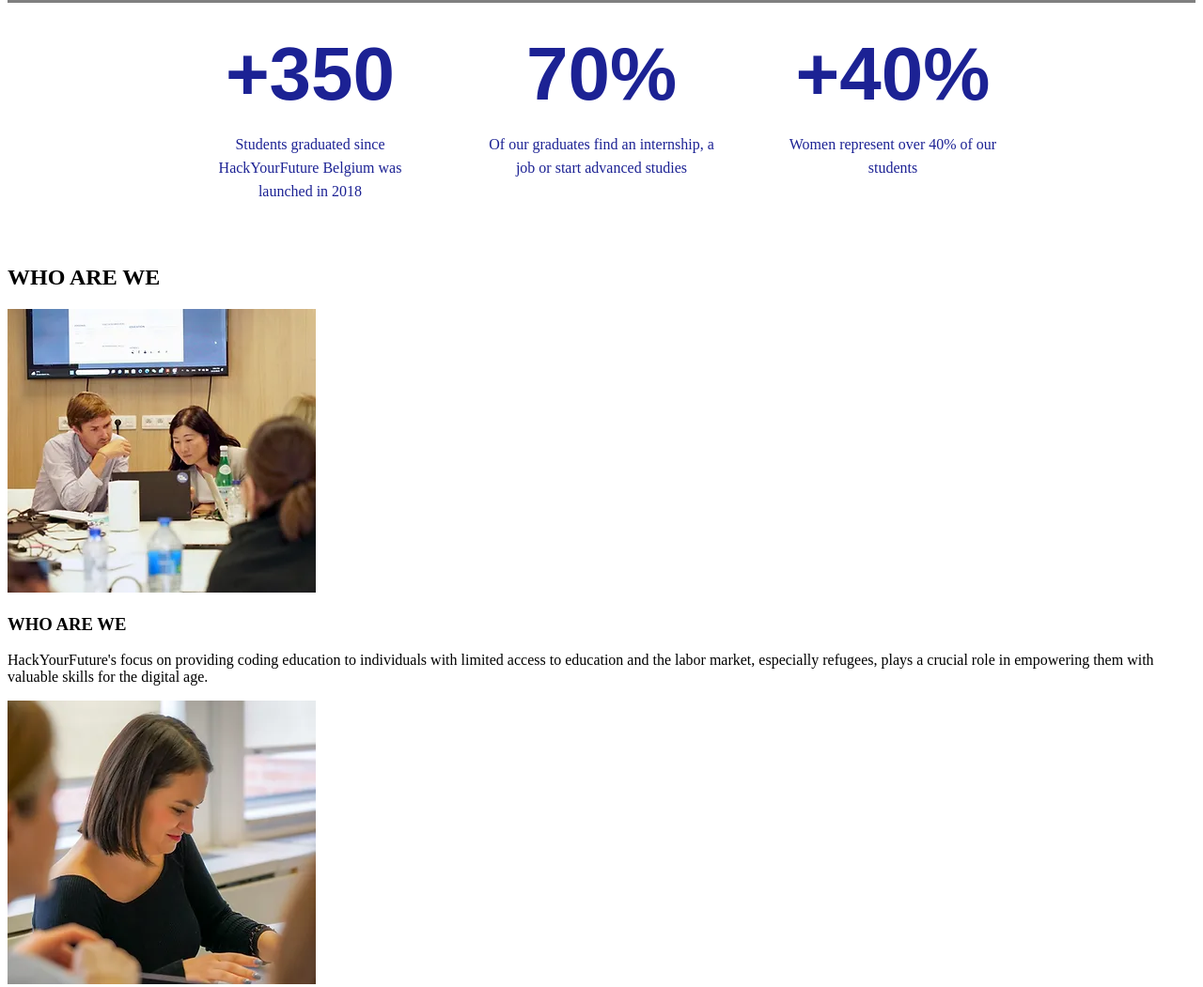
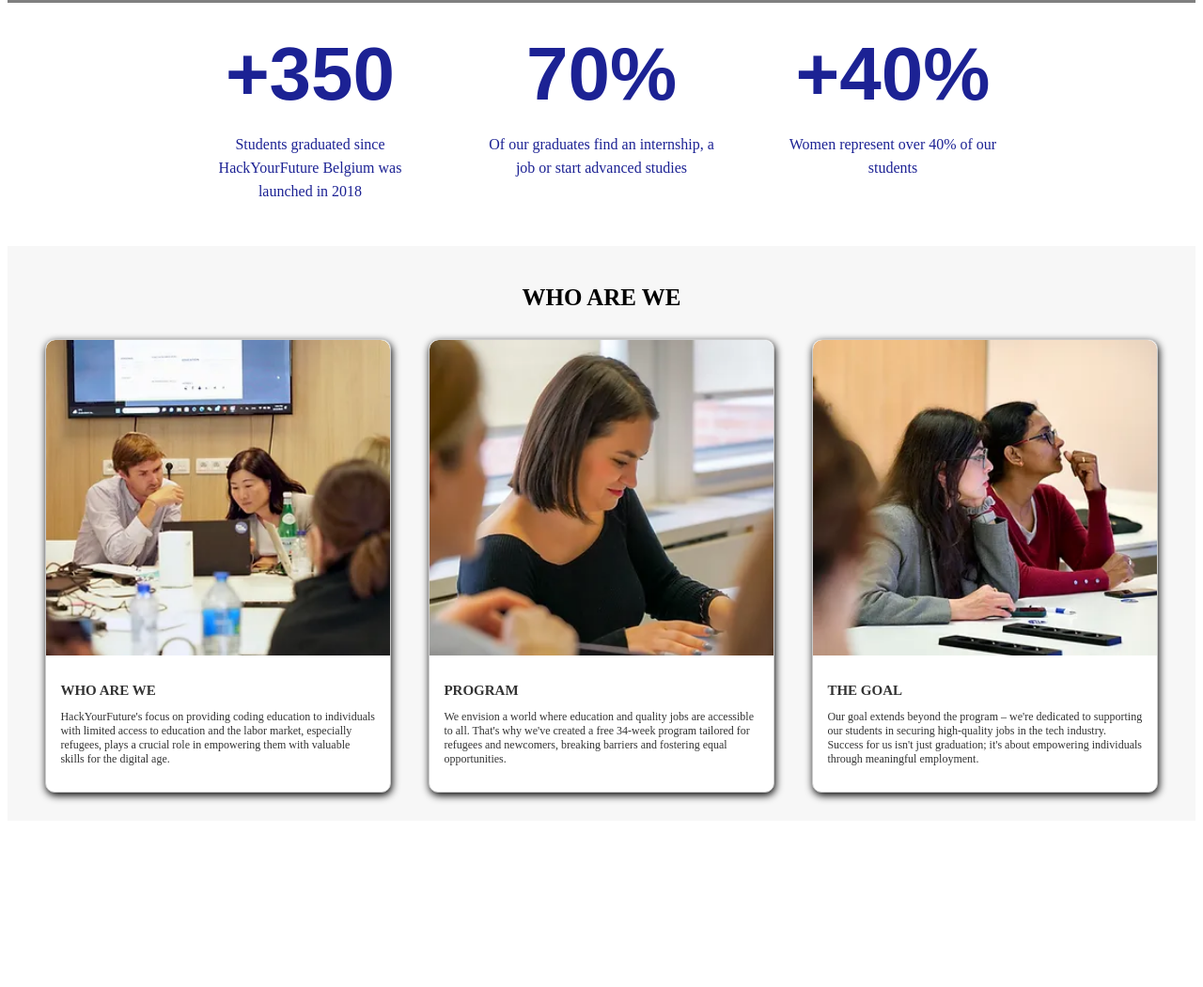
Before and after one commit to HYF-Class23/group3-hyf-redesign, a website: page pages/another-page.html in a window 1280 px wide. Shown: the part 545-1596 px from the top of the page at 94% size. After the commit the page ends 1427 px from the top, so only its background shows below. Drawn offline with Linux system fonts and the light colour scheme.

Commit message:
Modify something.css

```diff
--- a/styles/something.css
+++ b/styles/something.css
@@ -120,3 +120,60 @@
 .number-p {
   line-height: 25px;
 }
+
+.container {
+  display: flex;
+  flex-direction: column;
+  align-items: center;
+  background-color: #f7f7f7;
+  padding: 20px;
+}
+
+.title {
+  margin-bottom: 20px;
+  font-size: 25px;
+  text-align: center;
+}
+
+.columns {
+  display: flex;
+  justify-content: space-around;
+}
+
+.box {
+  width: 30%;
+  box-sizing: border-box;
+  border: 1px solid #ccc;
+  border-radius: 10px;
+  box-shadow: 1px 3px 8px #000;
+  margin: 10px;
+  background-color: #fff;
+  color: #333;
+  overflow: hidden;
+  transition: transform 0.3s ease-in-out;
+}
+
+.box:hover {
+  box-shadow: 1px 8px 3px;
+  transform: scale(1.05);
+}
+
+.box img {
+  width: 100%;
+  border-top-left-radius: 10px;
+  border-top-right-radius: 10px;
+}
+
+.content {
+  padding: 15px;
+}
+
+.subtitle {
+  margin-top: 10px;
+  margin-bottom: 5px;
+  font-size: 15px;
+}
+
+.paragraph {
+  font-size: 12px;
+}
```
